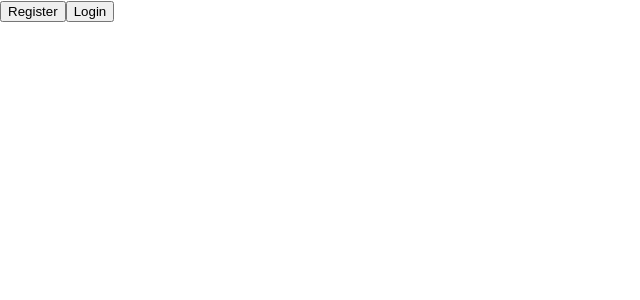
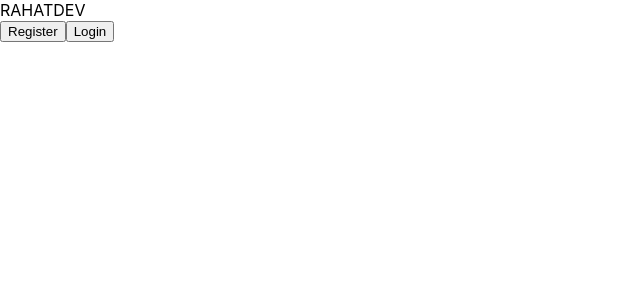
Before and after one commit to bellicose77/booking-app-clientside, a React (Create React App) app: page / in a window 1280 px wide. Shown: the top 300 px of the page, without its empty margins (0-640 px from the left). Built offline with nearby package versions, Linux system fonts and the light colour scheme.

Commit message:
navigation

```diff
--- a/src/components/Navbar/Navbar.js
+++ b/src/components/Navbar/Navbar.js
@@ -4,8 +4,8 @@ const Navbar = () => {
     return (
         <div className='navbar'>
             <div className='navbar-container'>
-              <span></span>
-              <div>
+              <span>RAHATDEV</span>
+              <div className='navbar-items'>
                 <button>Register</button>
                 <button>Login</button>
               </div>
```
